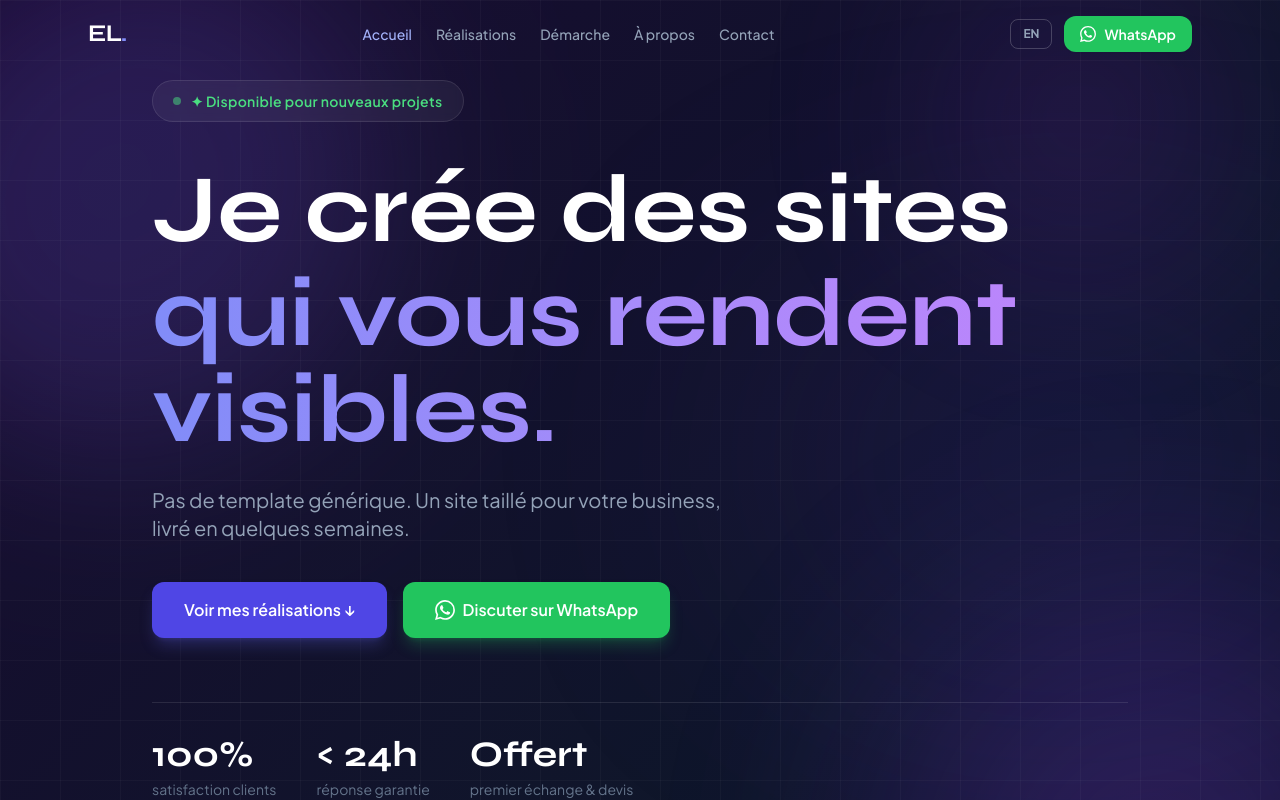
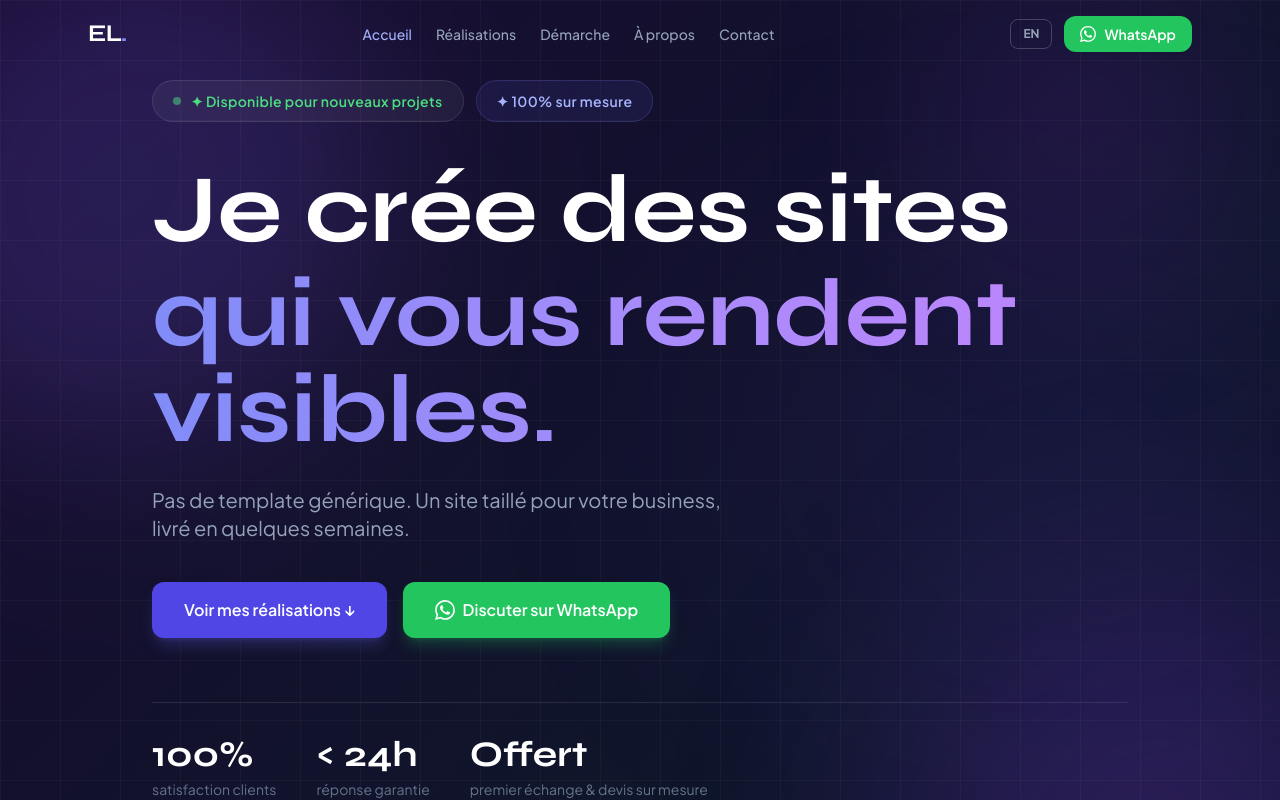
Before and after one commit to elafortune/web_development_freelance, a React (Vite) app: page / in a window 1280 px wide. Shown: the top 800 px of the page. Built offline with nearby package versions, Linux system fonts and the light colour scheme.

Commit message:
Fix stats hero, badge sur mesure, corrections texte

```diff
--- a/src/data/translations.js
+++ b/src/data/translations.js
@@ -25,7 +25,7 @@ export const translations = {
     stat_clients: '< 24h',
     stat_clients_label: 'réponse garantie',
     stat_response: 'Offert',
-    stat_response_label: 'premier échange & devis',
+    stat_response_label: 'premier échange & devis sur mesure',
 
     // Personas
     personas_title: 'Vous vous reconnaissez ?',
@@ -132,7 +132,7 @@ export const translations = {
     stat_clients: '< 24h',
     stat_clients_label: 'guaranteed response',
     stat_response: 'Free',
-    stat_response_label: 'first call & quote',
+    stat_response_label: 'first call & custom quote',
 
     // Personas
     personas_title: 'Do you recognise yourself?',
--- a/src/pages/Hero.jsx
+++ b/src/pages/Hero.jsx
@@ -71,10 +71,15 @@ function Hero() {
       />
 
       <div className="max-w-5xl mx-auto px-6 relative z-10 py-20 w-full">
-        {/* Availability badge */}
-        <div className="inline-flex items-center gap-2.5 bg-white/5 backdrop-blur-sm border border-white/10 rounded-full px-5 py-2.5 mb-10 animate-fadeIn">
-          <div className="w-2 h-2 bg-green-400 rounded-full animate-pulse" />
-          <span className="text-green-400 text-sm font-semibold tracking-wide">{t('hero_intro')}</span>
+        {/* Badges */}
+        <div className="flex flex-wrap items-center gap-3 mb-10 animate-fadeIn">
+          <div className="inline-flex items-center gap-2.5 bg-white/5 backdrop-blur-sm border border-white/10 rounded-full px-5 py-2.5">
+            <div className="w-2 h-2 bg-green-400 rounded-full animate-pulse" />
+            <span className="text-green-400 text-sm font-semibold tracking-wide">{t('hero_intro')}</span>
+          </div>
+          <div className="inline-flex items-center gap-2 bg-indigo-500/10 backdrop-blur-sm border border-indigo-400/20 rounded-full px-5 py-2.5">
+            <span className="text-indigo-300 text-sm font-semibold tracking-wide">✦ 100% sur mesure</span>
+          </div>
         </div>
 
         {/* Main headline */}
```
